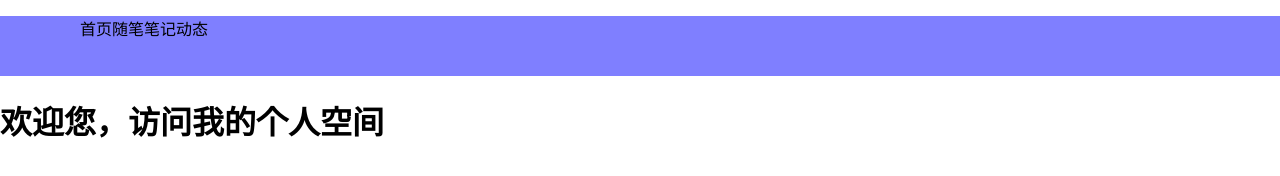
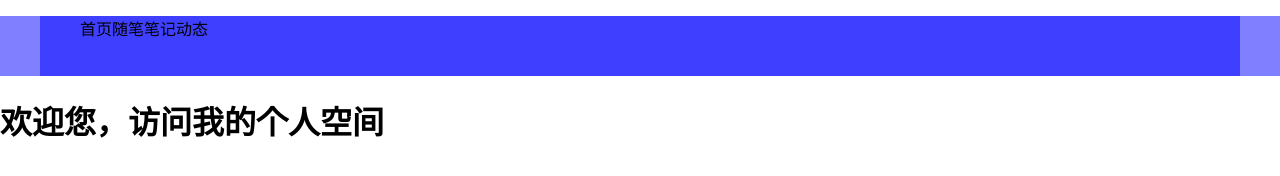
Before and after one commit to mygithub-web/mysite.github.io, a plain HTML site: page index.html in a window 1280 px wide. Drawn offline with Linux system fonts and the light colour scheme.

Commit message:
Update index.html

```diff
--- a/index.html
+++ b/index.html
@@ -18,6 +18,7 @@
            background-color:rgba(0,0,255,0.5)
         }
         .header .header_center{
+            background-color:rgba(0,0,255,0.5);
             width:1200px;
             height:100%;
             margin:0 auto;
```
